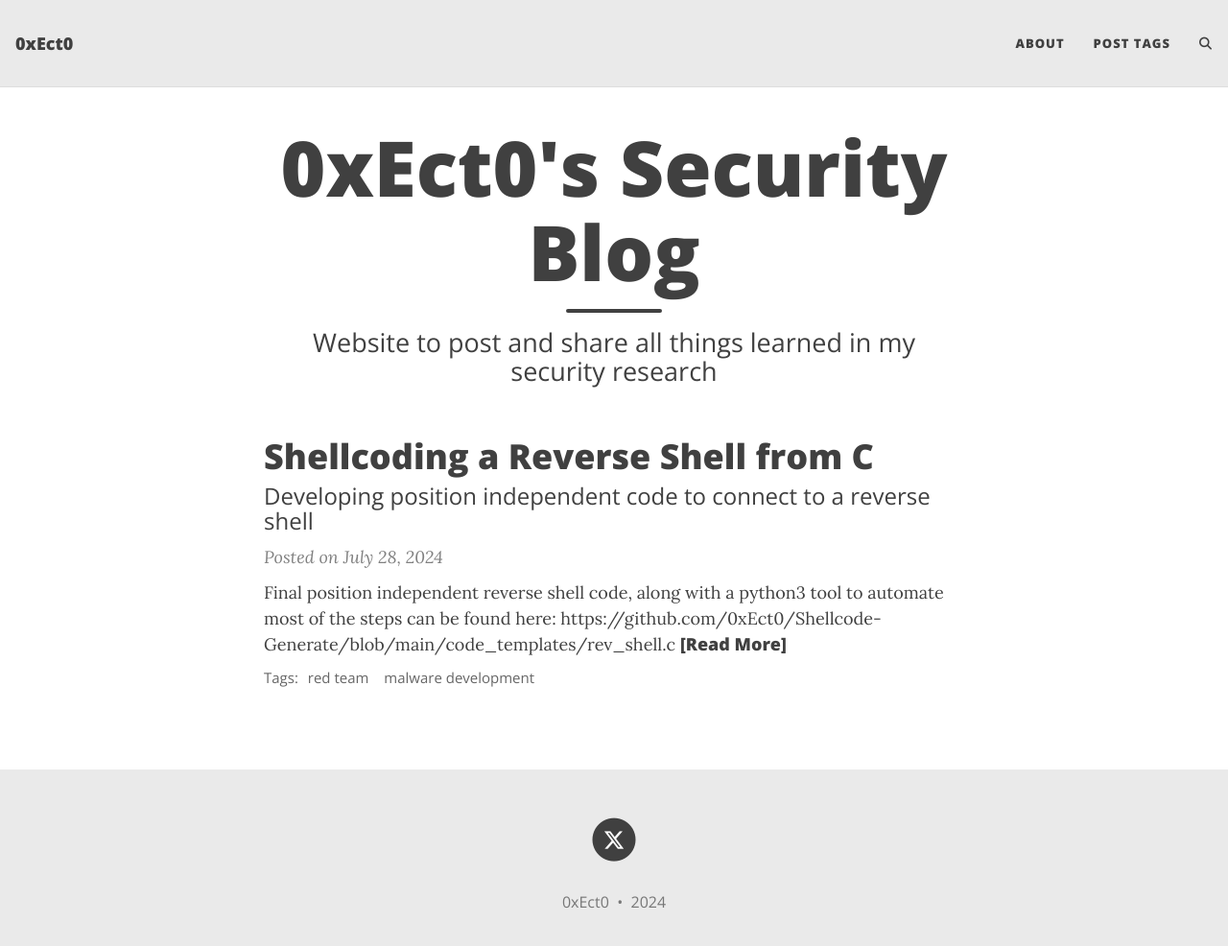
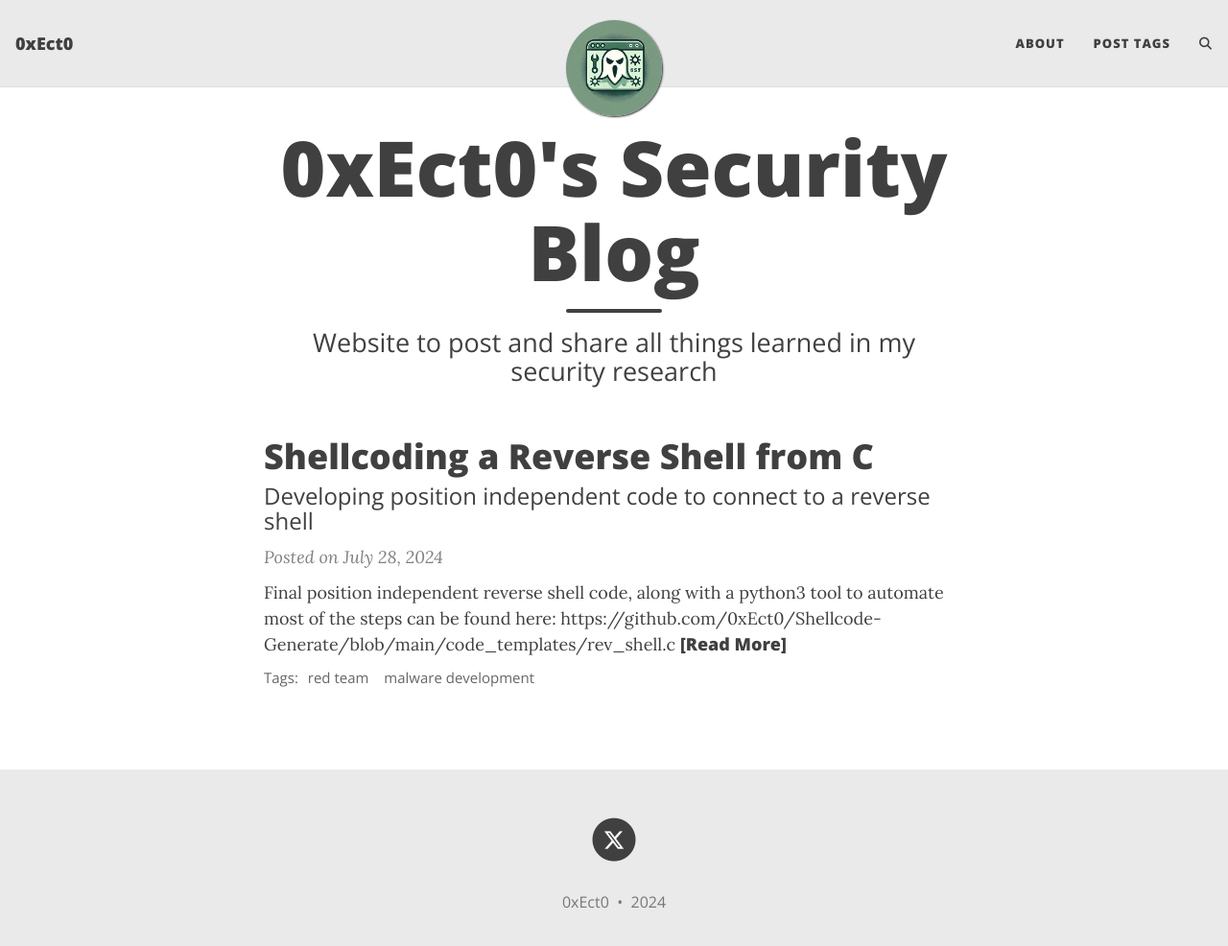
Before and after one commit to 0xEct0/0xEct0.github.io, a Jekyll site: the page built from index.html, in a window 1280 px wide and 1002 px high. Shown: the top 986 px of the window at 96% size. Built offline with Jekyll 4.4.1, drawn with Linux system fonts in a browser that asks for light colours; the list of posts is cut into pages by our own code; comment, search, counter and statistics services are not loaded.

Commit message:
changed stuff in config

```diff
--- a/_config.yml
+++ b/_config.yml
@@ -33,7 +33,7 @@ navbar-links:
 
 # Image to show in the navigation bar - works best with a square image
 # Remove this parameter if you don't want an image in the navbar
-# avatar: "/assets/img/avatar-icon.png"
+avatar: "/favicon.ico"
 
 # By default, the image is cut into a circle. You can disable this behaviour by setting 'round-avatar: false'
 round-avatar: true
```
